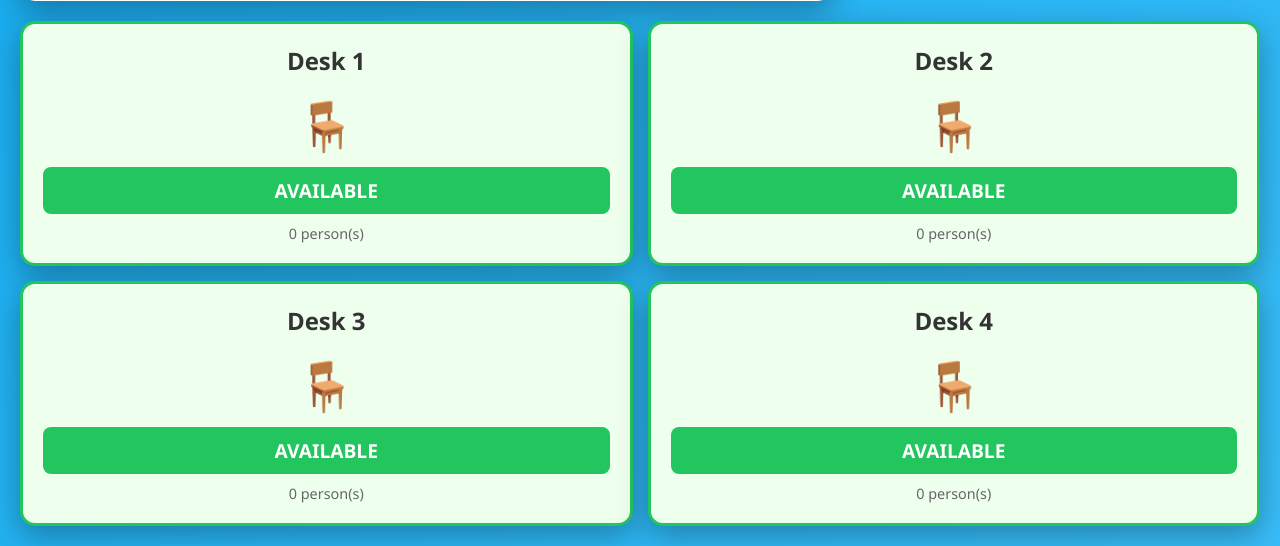
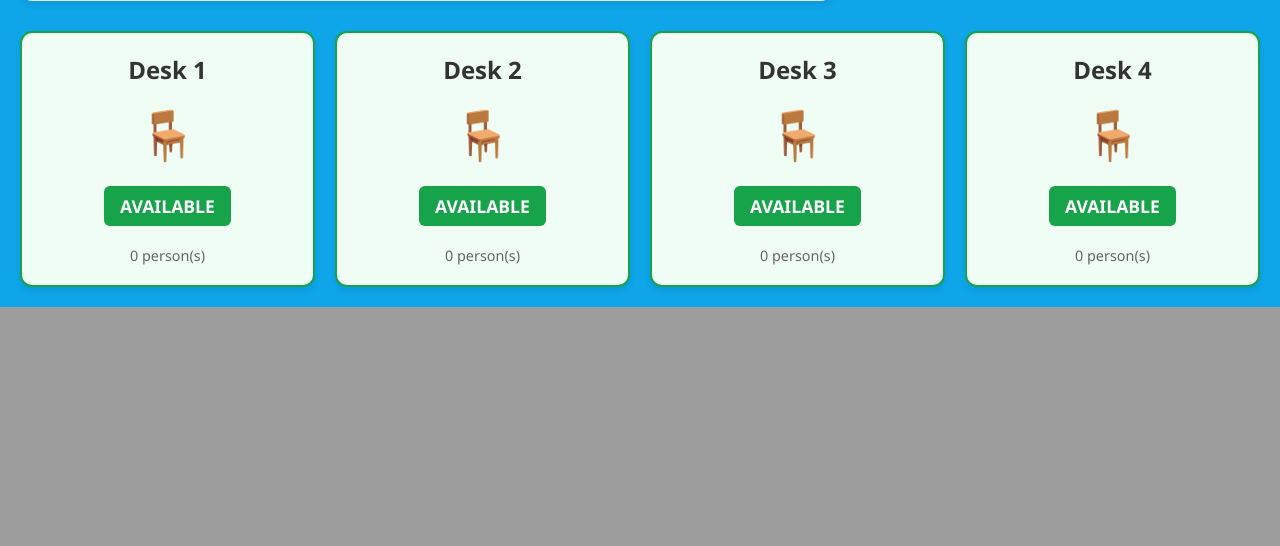
Before and after one commit to naimbaker/desk-occupancy, a Flask app: page / in a window 1280 px wide. Shown: the part 772-1318 px from the top of the page. After the commit the page ends 1079 px from the top, so only its background shows below. Run offline with Flask 3, Linux system fonts and the light colour scheme; parts of the project's set-up code (start-up, migrations or seed data) failed here and were passed over; some libraries are stand-ins or nearby versions.

Commit message:
UI change + update limiter

```diff
--- a/app.py
+++ b/app.py
@@ -4,6 +4,7 @@
 import cv2
 import numpy as np
 from datetime import datetime
+import time
 
 app = Flask(__name__)
 socketio = SocketIO(app, cors_allowed_origins="*")
@@ -58,41 +59,14 @@
     'last_updated': None
 }
 
-def detect_desk_occupancy(frame):
-    """Run YOLO detection and determine desk occupancy"""
-    # Detect only people (class 0)
-    results = model(frame, conf=0.25, classes=[0], verbose=False)
-
-    # Initialize desk status
-    desk_status = {}
-    for desk_name in desk_zones.keys():
-        desk_status[desk_name] = {
-            'occupied': False,
-            'people_count': 0
-        }
-
-    # Check each detected person
-    if len(results[0].boxes) > 0:
-        for box in results[0].boxes:
-            # Get bounding box coordinates
-            x1, y1, x2, y2 = box.xyxy[0].cpu().numpy()
-
-            # Check which zone this person is in
-            for desk_name, zone_percentages in desk_zones.items():
-                zone_coords = get_zone_coordinates(zone_percentages)
-                if is_person_in_zone((x1, y1, x2, y2), zone_coords):
-                    desk_status[desk_name]['occupied'] = True
-                    desk_status[desk_name]['people_count'] += 1
-
-    # Update global occupancy data
-    occupancy_data['desks'] = desk_status
-    occupancy_data['total_people'] = len(results[0].boxes)
-    occupancy_data['last_updated'] = datetime.now().strftime("%Y-%m-%d %H:%M:%S")
-
-    # Draw zones and annotations on frame
-    annotated_frame = draw_zones_and_detections(frame, results, desk_status)
-
-    return annotated_frame
+# Initialize desk status
+initial_desk_status = {}
+for desk_name in desk_zones.keys():
+    initial_desk_status[desk_name] = {
+        'occupied': False,
+        'people_count': 0
+    }
+occupancy_data['desks'] = initial_desk_status
 
 def draw_zones_and_detections(frame, results, desk_status):
     """Draw zones, detections, and labels on frame"""
@@ -119,22 +93,87 @@
 
     return annotated_frame
 
+def draw_zones(frame, desk_status):
+    """Draw desk zones and status labels on frame without detections"""
+    annotated_frame = frame.copy()
+    font = cv2.FONT_HERSHEY_SIMPLEX
+    font_scale, thickness = 0.7, 2
+
+    # Draw desk zones
+    for desk_name, zone_percentages in desk_zones.items():
+        x1, y1, x2, y2 = get_zone_coordinates(zone_percentages)
+        occupied = desk_status[desk_name]['occupied']
+        color = (0, 0, 255) if occupied else (0, 255, 0)  # Red or Green
+        status_text = "OCCUPIED" if occupied else "AVAILABLE"
+
+        # Draw zone rectangle and label
+        cv2.rectangle(annotated_frame, (x1, y1), (x2, y2), color, 3)
+        label = f"{desk_name}: {status_text}"
+        (text_width, text_height), _ = cv2.getTextSize(label, font, font_scale, thickness)
+
+        cv2.rectangle(annotated_frame, (x1, y1 - text_height - 10),
+                     (x1 + text_width + 10, y1), color, -1)
+        cv2.putText(annotated_frame, label, (x1 + 5, y1 - 5),
+                   font, font_scale, (255, 255, 255), thickness)
+
+    return annotated_frame
+
 def generate_frames():
     """Generate video frames with detection"""
+    last_update = 0
+    last_desk_status = initial_desk_status.copy()
+
     while True:
         success, frame = cap.read()
         if not success:
             break
 
-        # Run detection and get annotated frame
-        annotated_frame = detect_desk_occupancy(frame)
+        current_time = time.time()
+        if current_time - last_update >= 3:
+            # Run YOLO detection
+            results = model(frame, conf=0.25, classes=[0], verbose=False)
+
+            # Initialize desk status
+            desk_status = {}
+            for desk_name in desk_zones.keys():
+                desk_status[desk_name] = {
+                    'occupied': False,
+                    'people_count': 0
+                }
+
+            # Check each detected person
+            if len(results[0].boxes) > 0:
+                for box in results[0].boxes:
+                    # Get bounding box coordinates
+                    x1, y1, x2, y2 = box.xyxy[0].cpu().numpy()
+
+                    # Check which zone this person is in
+                    for desk_name, zone_percentages in desk_zones.items():
+                        zone_coords = get_zone_coordinates(zone_percentages)
+                        if is_person_in_zone((x1, y1, x2, y2), zone_coords):
+                            desk_status[desk_name]['occupied'] = True
+                            desk_status[desk_name]['people_count'] += 1
+
+            # Update global occupancy data
+            last_desk_status = desk_status
+            occupancy_data['desks'] = desk_status
+            occupancy_data['total_people'] = len(results[0].boxes)
+            occupancy_data['last_updated'] = datetime.now().strftime("%Y-%m-%d %H:%M:%S")
+
+            # Emit occupancy update via WebSocket
+            socketio.emit('occupancy_update', occupancy_data)
+
+            last_update = current_time
+
+            # Draw zones and detections on frame
+            annotated_frame = draw_zones_and_detections(frame, results, desk_status)
+        else:
+            # Draw zones on current frame without detections
+            annotated_frame = draw_zones(frame, last_desk_status)
 
         # Encode frame to JPEG
         ret, buffer = cv2.imencode('.jpg', annotated_frame)
         frame_bytes = buffer.tobytes()
-
-        # Emit occupancy update via WebSocket
-        socketio.emit('occupancy_update', occupancy_data)
 
         # Yield frame for video stream
         yield (b'--frame\r\n'
--- a/templates/index.html
+++ b/templates/index.html
@@ -3,7 +3,7 @@
 <head>
     <meta charset="UTF-8">
     <meta name="viewport" content="width=device-width, initial-scale=1.0">
-    <title>Desk Occupancy Detection</title>
+    <title>Desk Occupancy Monitoring System</title>
     <script src="https://cdn.socket.io/4.5.4/socket.io.min.js"></script>
     <style>
         * {
@@ -14,9 +14,10 @@
 
         body {
             font-family: 'Segoe UI', Tahoma, Geneva, Verdana, sans-serif;
-            background: linear-gradient(135deg, #0ea5e9 0%, #38bdf8 100%);
+            background: #0ea5e9;
             min-height: 100vh;
             padding: 20px;
+            color: #1f2937;
         }
 
         .container {
@@ -29,6 +30,7 @@
             text-align: center;
             margin-bottom: 30px;
             font-size: 2.5em;
+            font-weight: 600;
         }
 
         .main-grid {
@@ -40,9 +42,10 @@
 
         .video-container {
             background: white;
-            border-radius: 15px;
+            border-radius: 12px;
             padding: 20px;
-            box-shadow: 0 10px 30px rgba(0,0,0,0.3);
+            box-shadow: 0 4px 6px rgba(0,0,0,0.07);
+            border: 1px solid #e5e7eb;
         }
 
         .video-feed {
@@ -53,27 +56,29 @@
 
         .desk-grid {
             display: grid;
-            grid-template-columns: 1fr 1fr;
-            gap: 15px;
+            grid-template-columns: repeat(4, 1fr);
+            gap: 20px;
+            margin-top: 30px;
         }
 
         .desk-card {
             background: white;
-            border-radius: 15px;
+            border-radius: 12px;
             padding: 20px;
-            box-shadow: 0 10px 30px rgba(0,0,0,0.3);
+            box-shadow: 0 4px 6px rgba(0,0,0,0.07);
             text-align: center;
             transition: all 0.3s ease;
+            border: 2px solid #e5e7eb;
         }
 
         .desk-card.occupied {
-            border: 3px solid #ef4444;
-            background: #fee;
+            border-color: #dc2626;
+            background: #fef2f2;
         }
 
         .desk-card.available {
-            border: 3px solid #22c55e;
-            background: #efe;
+            border-color: #16a34a;
+            background: #f0fdf4;
         }
 
         .desk-name {
@@ -84,20 +89,21 @@
         }
 
         .desk-status {
-            font-size: 1.2em;
-            font-weight: bold;
-            padding: 10px;
-            border-radius: 8px;
+            font-size: 1.1em;
+            font-weight: 600;
+            padding: 8px 16px;
+            border-radius: 6px;
             margin: 10px 0;
+            display: inline-block;
         }
 
         .desk-status.occupied {
-            background: #ef4444;
+            background: #dc2626;
             color: white;
         }
 
         .desk-status.available {
-            background: #22c55e;
+            background: #16a34a;
             color: white;
         }
 
@@ -114,10 +120,11 @@
 
         .summary-card {
             background: white;
-            border-radius: 15px;
+            border-radius: 12px;
             padding: 25px;
-            box-shadow: 0 10px 30px rgba(0,0,0,0.3);
+            box-shadow: 0 4px 6px rgba(0,0,0,0.07);
             text-align: center;
+            border: 1px solid #e5e7eb;
         }
 
         .summary-title {
@@ -145,6 +152,12 @@
             }
         }
 
+        @media (max-width: 768px) {
+            .desk-grid {
+                grid-template-columns: repeat(2, 1fr);
+            }
+        }
+
         @media (max-width: 600px) {
             .desk-grid {
                 grid-template-columns: 1fr;
@@ -154,11 +167,11 @@
 </head>
 <body>
     <div class="container">
-        <h1>🪑 Desk Occupancy Detection System</h1>
+        <h1>Desk Occupancy Monitoring System</h1>
 
         <div class="main-grid">
             <div class="video-container">
-                <h2 style="margin-bottom: 15px; color: #333;">Live Camera Feed</h2>
+                <h2 style="margin-bottom: 15px; color: #1f2937; font-weight: 600;">Live Camera Feed</h2>
                 <img src="{{ url_for('video_feed') }}" class="video-feed" alt="Video Feed">
             </div>
 
```
